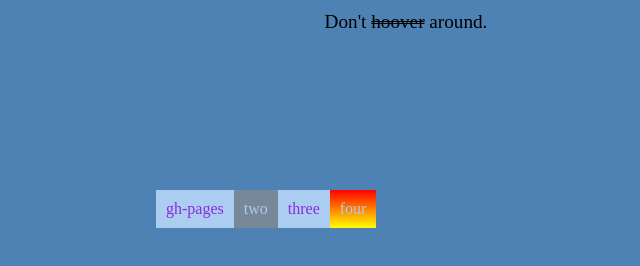
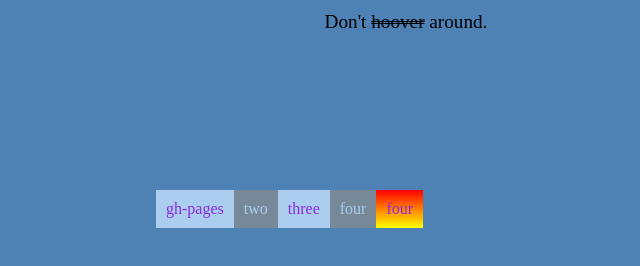
Before and after one commit to gnorken/gh_test, a plain HTML site: page index.html in a window 1280 px wide. Shown: the part 74-340 px from the top of the page, without its empty margins (234-874 px from the left). Drawn offline with Linux system fonts and the light colour scheme.

Commit message:
Update index.html
added another div. What do you think?

```diff
--- a/index.html
+++ b/index.html
@@ -19,6 +19,7 @@
        <div>gh-pages</div>
        <div>two</div>
        <div>three</div>
+       <div>four</div>
        <div id="myDiv">four</div>
 
    </div>
```
